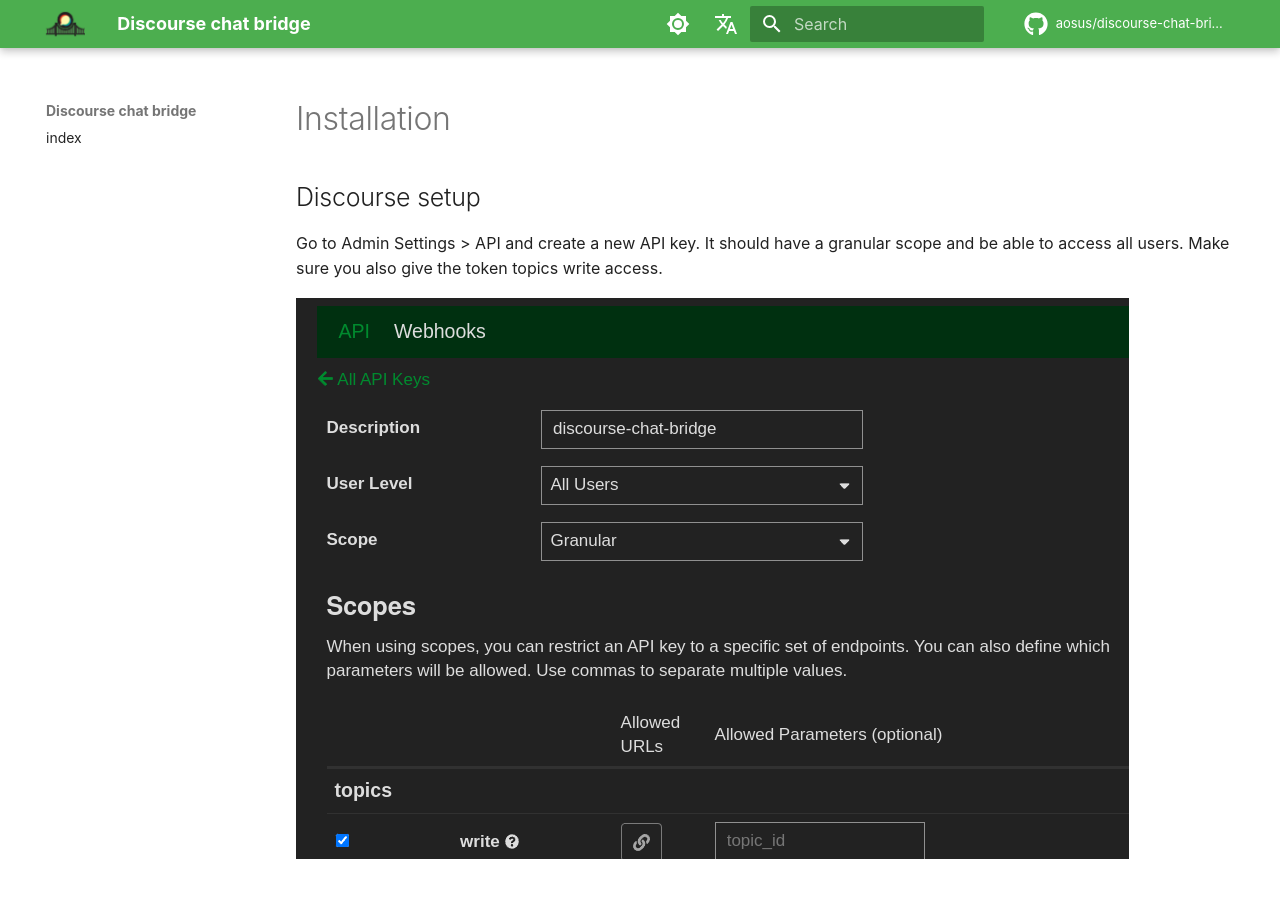
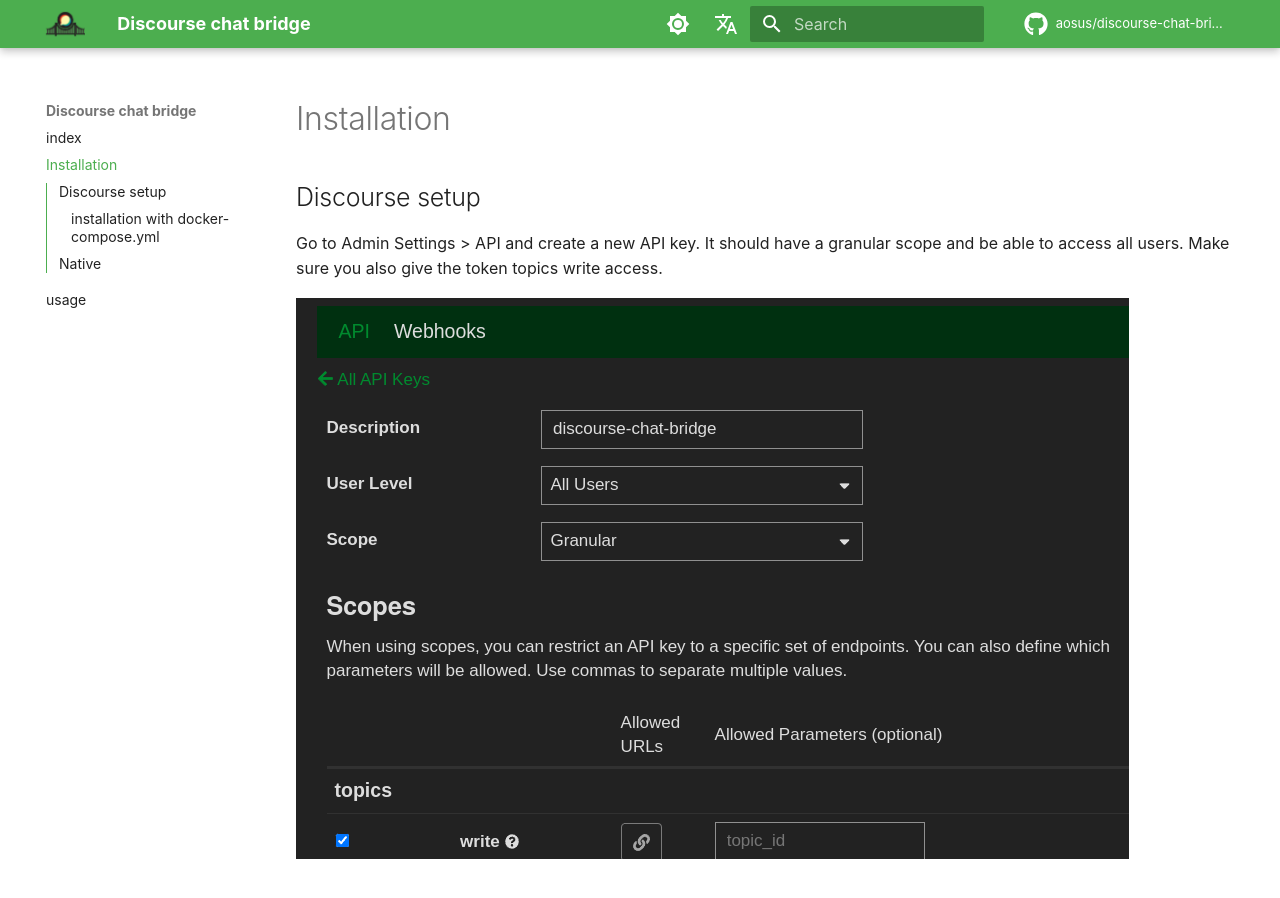
Before and after one commit to aosus/discourse-chat-bridge, an MkDocs documentation site: the page built from docs/source/installation.md, in a window 1280 px wide and 900 px high. Built offline with MkDocs 1.6.1 and Material for MkDocs 9.7.7, drawn with Linux system fonts in a browser that asks for light colours; some web fonts are replaced; comment, search, counter and statistics services are not loaded.

Commit message:
add new pages to navigation

```diff
--- a/docs/mkdocs.yml
+++ b/docs/mkdocs.yml
@@ -87,3 +87,5 @@
 
 nav:
   - index: "index.md"
+  - Installation: "installation.md"
+  - usage: "usage.md"
```
